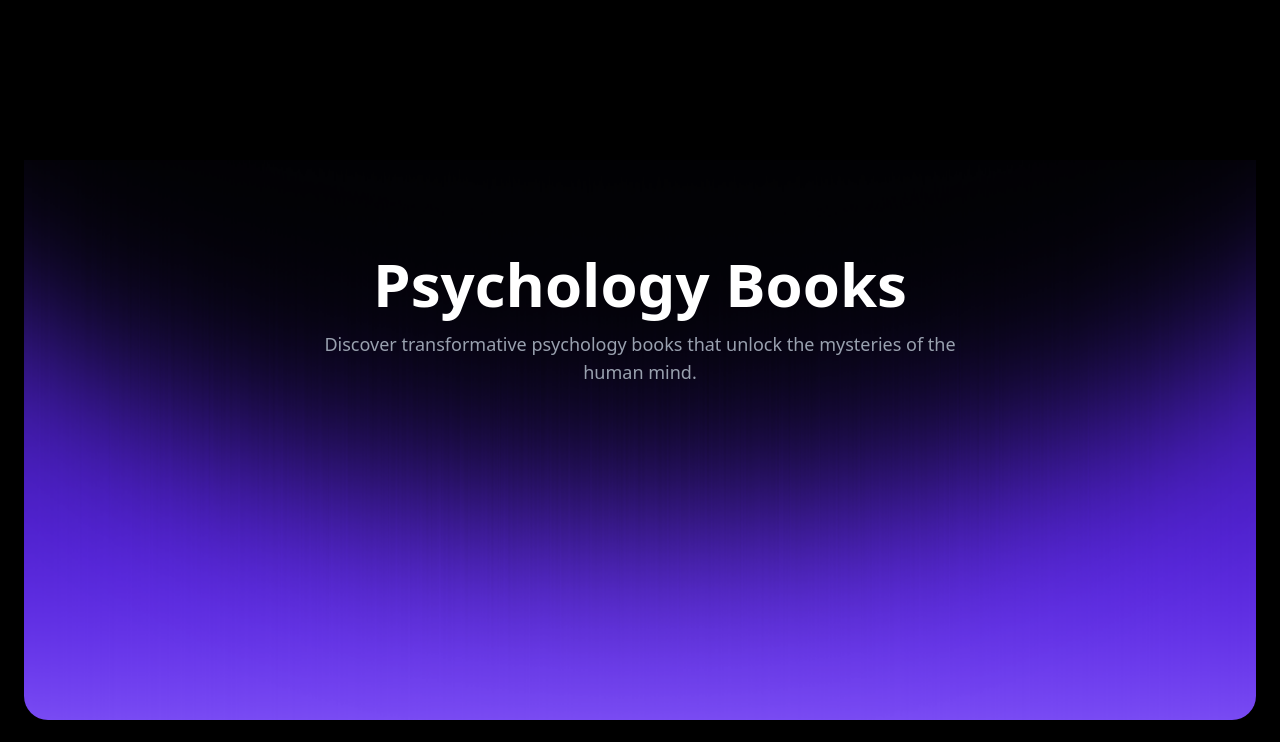
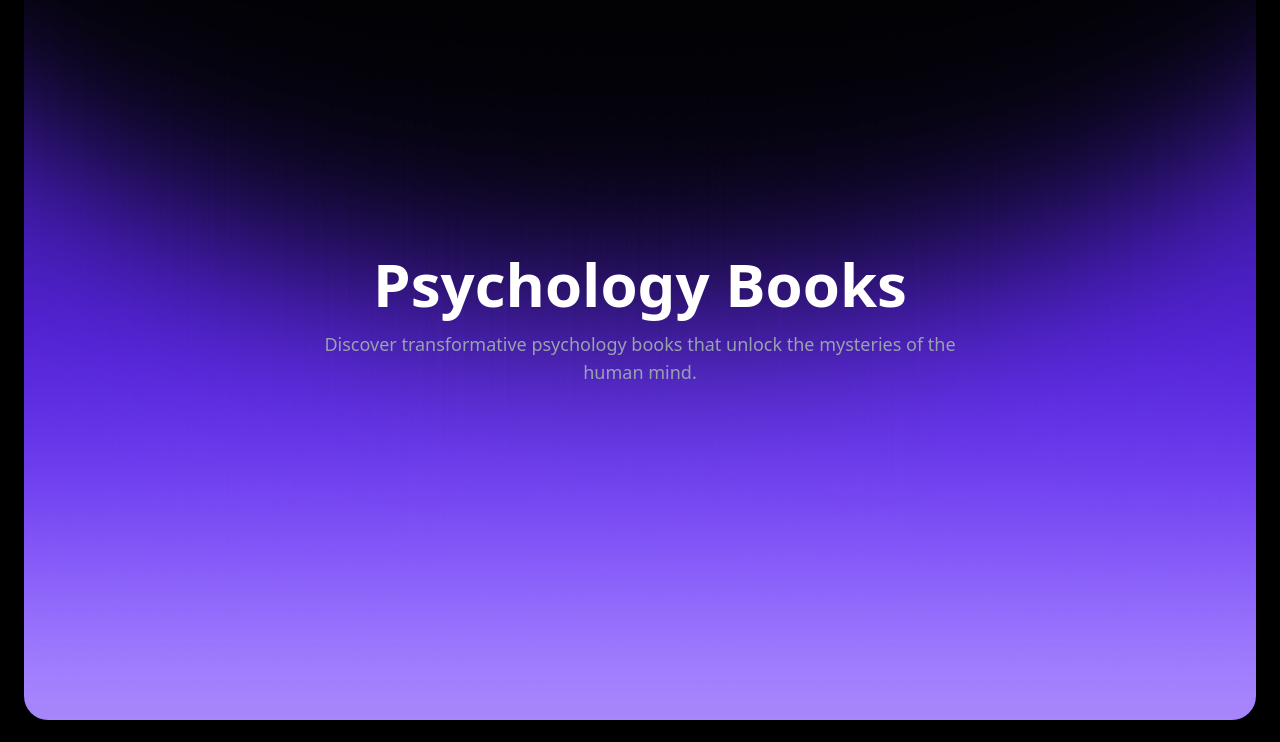
Before and after one commit to Priyansxu/Ecommerce, a Next.js app: page / in a window 1280 px wide. Shown: the top 742 px of the page. Built offline with nearby package versions, Linux system fonts and the light colour scheme.

Commit message:
Update Hero.js

```diff
--- a/app/components/Hero.js
+++ b/app/components/Hero.js
@@ -1,50 +1,28 @@
 import React from 'react';
-import { motion } from 'framer-motion';
 
 export default function Hero() {
   return (
-    <motion.div
-      className="relative px-6 lg:px-12 py-16 overflow-hidden h-screen bg-black m-6 -mt-20 rounded-xl md:rounded-3xl"
-      initial={{ opacity: 0 }}
-      animate={{ opacity: 1 }}
-      transition={{ duration: 0.6 }}
-    >
+    <div className="relative px-6 lg:px-12 py-16 overflow-hidden h-screen bg-black m-6 -mt-20 rounded-xl md:rounded-3xl transition-opacity duration-600 ease-in-out">
       <div className="max-w-7xl mx-auto relative z-10 flex items-center justify-center h-full">
         <div className="text-center">
-          <motion.h1
-            className="text-4xl lg:text-6xl font-bold mb-4 text-white"
-            initial={{ opacity: 0, y: 20 }}
-            animate={{ opacity: 1, y: 0 }}
-            transition={{ delay: 0.3, duration: 0.6 }}
-          >
+          <h1 className="text-4xl lg:text-6xl font-bold mb-4 text-white transition-all duration-600 ease-in-out transform translate-y-0">
             Psychology Books
-          </motion.h1>
-          <motion.p
-            className="text-gray-400 text-lg max-w-2xl mx-auto"
-            initial={{ opacity: 0, y: 20 }}
-            animate={{ opacity: 1, y: 0 }}
-            transition={{ delay: 0.5, duration: 0.6 }}
-          >
+          </h1>
+          <p className="text-gray-400 text-lg max-w-2xl mx-auto transition-all duration-600 ease-in-out transform translate-y-0">
             Discover transformative psychology books that unlock the mysteries of the human mind.
-          </motion.p>
+          </p>
         </div>
       </div>
 
-      {/* PNG Gradient Background */}
-      <motion.div
-        className="absolute bottom-0 left-0 right-0 w-full h-full"
-        initial={{ opacity: 0, y: 20 }}
-        animate={{ opacity: 1, y: 0 }}
-        transition={{ delay: 0.4, duration: 0.8, ease: "easeOut" }}
-      >
+      {/* Gradient Background */}
+      <div className="absolute bottom-0 left-0 right-0 w-full h-full transition-all duration-800 ease-out">
         <div
-          className="w-full h-full bg-cover bg-bottom bg-no-repeat"
+          className="w-full h-full bg-cover bg-bottom bg-no-repeat transform translate-y-8"
           style={{
-            backgroundImage: `url('/gradient.png')`,
-            transform: 'translateY(30%)'
+            backgroundImage: `url('/gradient.png')`
           }}
         />
-      </motion.div>
-    </motion.div>
+      </div>
+    </div>
   );
 };
```
